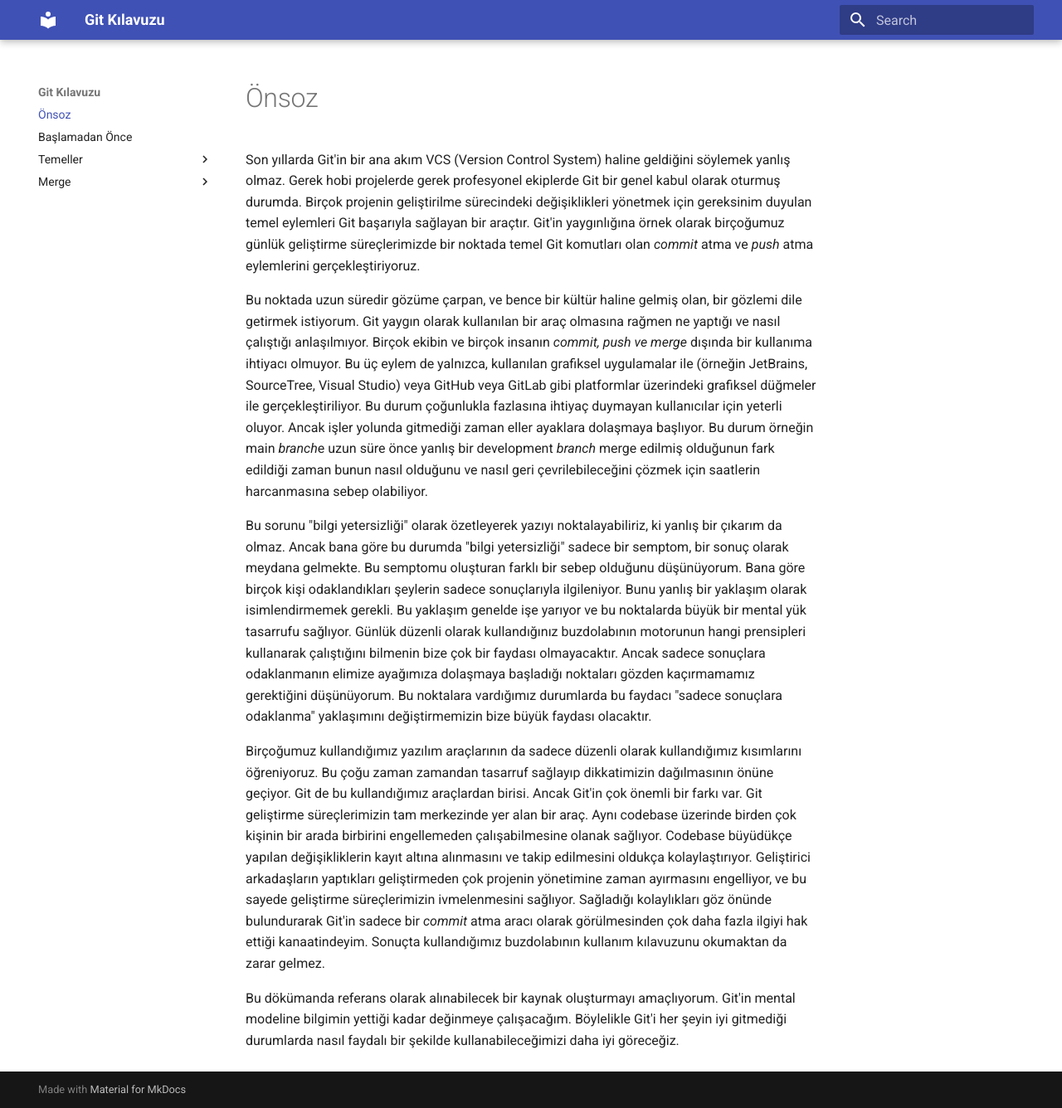
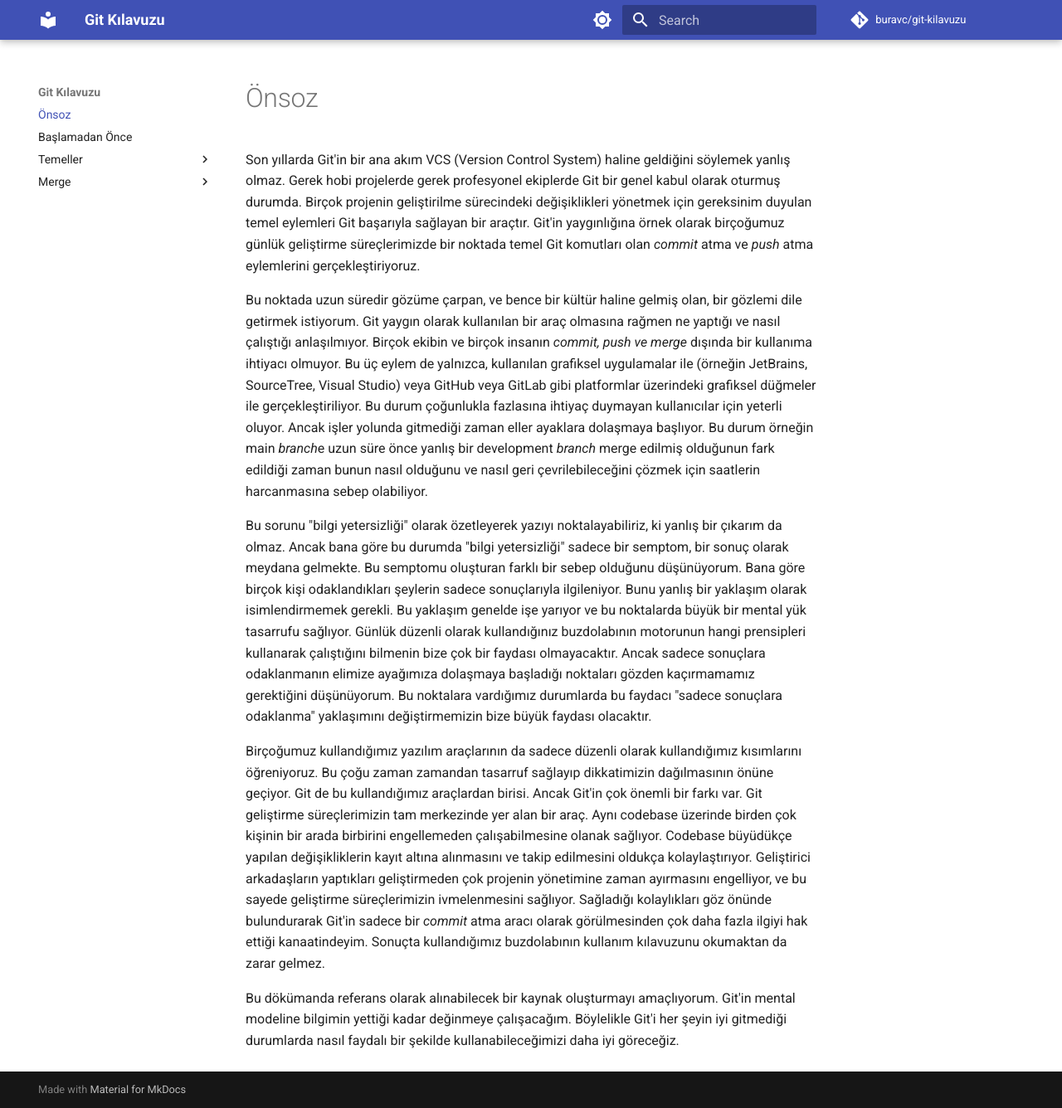
Before and after one commit to buravc/git-kilavuzu, an MkDocs documentation site: the page built from docs/index.md, in a window 1280 px wide and 1336 px high. Shown: the whole window at 83% size. Built offline with MkDocs 1.6.1 and Material for MkDocs 9.7.7, drawn with Linux system fonts in a browser that asks for light colours; comment, search, counter and statistics services are not loaded.

Commit message:
configure mkdocs.yml for QoL improvements

```diff
--- a/mkdocs.yml
+++ b/mkdocs.yml
@@ -1,6 +1,20 @@
 site_name: Git Kılavuzu
+repo_url: https://github.com/buravc/git-kilavuzu
+repo_name: buravc/git-kilavuzu
 theme:
   name: material
+  palette:
+    - media: "(prefers-color-scheme: light)"
+      scheme: default
+      toggle:
+        icon: material/brightness-7
+        name: Switch to dark mode
+
+    - media: "(prefers-color-scheme: dark)"
+      scheme: slate
+      toggle:
+        icon: material/brightness-4
+        name: Switch to light mode
 
 nav:
   - "Önsoz": index.md
```
